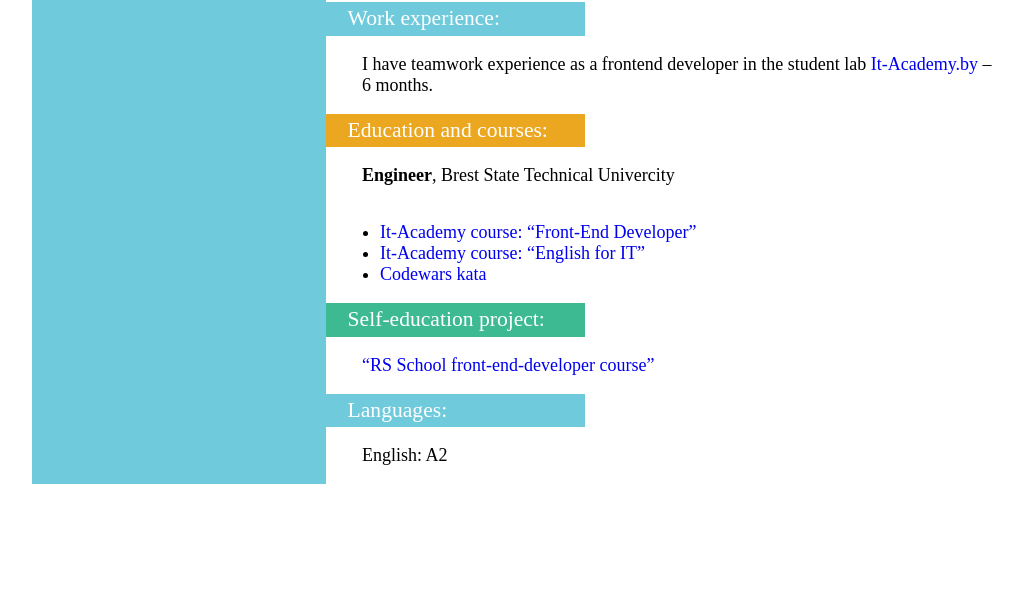
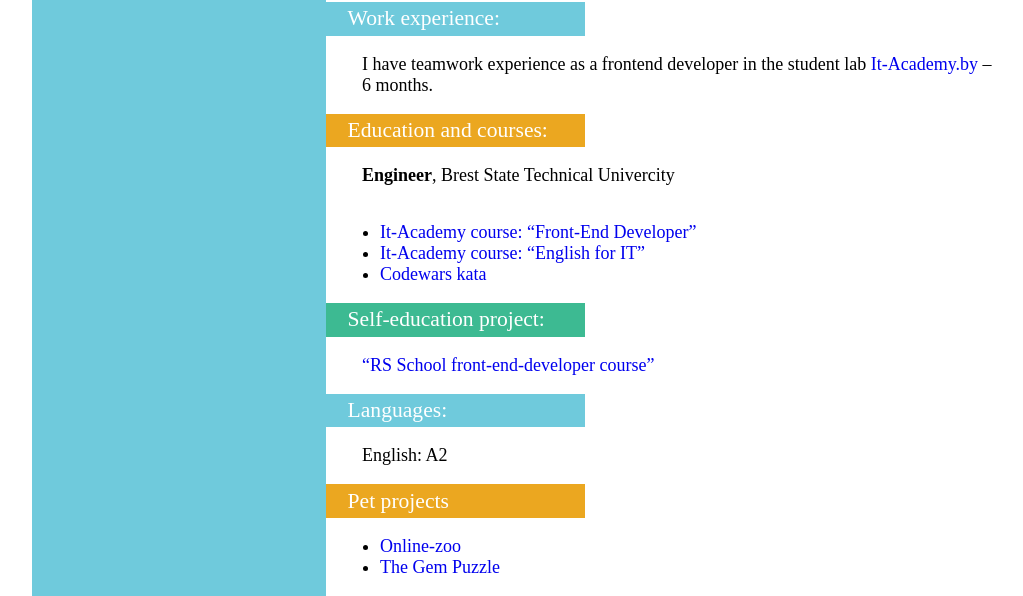
Before and after one commit to alexeikasiuk/cv, a plain HTML site: page index.html in a window 1280 px wide. Shown: the part 720-1316 px from the top of the page, without its empty margins (118-1141 px from the left). Before the commit the page ends 1204 px from the top, so only its background shows below. Drawn offline with Linux system fonts and the light colour scheme; a web font is replaced by a local one.

Commit message:
feat: add link to the 'Gem Puzzle' pet project

```diff
--- a/index.html
+++ b/index.html
@@ -30,7 +30,7 @@
             <a href="mailto:aliakseikasiuk@gmail.com">E&#8209;mail</a>
           </li>
           <li class="git">
-            <a href="htps://github.com/alexeikasiuk">Github</a>
+            <a href="https://github.com/alexeikasiuk">Github</a>
           </li>
           <li class="telegram">
             <a href="https://t.me/AliakseiKasiuk">Telegram</a>
@@ -59,7 +59,7 @@
       <section class="code">
         <h2>Code example:</h2>
         <ul>
-          <li><a href="htps://github.com/alexeikasiuk">Github profile</a></li>
+          <li><a href="https://github.com/alexeikasiuk">Github profile</a></li>
           <li>
             <a href="https://www.codewars.com/users/alexeikasiuk"
               >Codewars profile</a
@@ -113,6 +113,23 @@
         <h2>Languages:</h2>
         <p>English: A2</p>
       </section>
+      <section class="pet_projects">
+        <h2>Pet projects</h2>
+        <ul>
+          <li>
+            <a
+              href="https://rolling-scopes-school.github.io/alexeikasiuk-JSFE2022Q3/online-zoo/pages/main/"
+              >Online-zoo</a
+            >
+          </li>
+          <li>
+            <a
+              href="https://alexeikasiuk.github.io/the-gem-puzzle/dist/index.html"
+              >The Gem Puzzle</a
+            >
+          </li>
+        </ul>
+      </section>
     </main>
     <!-- <h1>RSSchool cv html test page</h1>
     <a href="https://alexeikasiuk.github.io/rsschool-cv/cv">CV</a>
--- a/style.css
+++ b/style.css
@@ -123,7 +123,8 @@ main ul {
   margin-top: 0.5em;
   display: block;
 }
-.edu h2 {
+.edu h2,
+.pet_projects h2 {
   background-color: #eba720;
 }
 .code h2,
```
